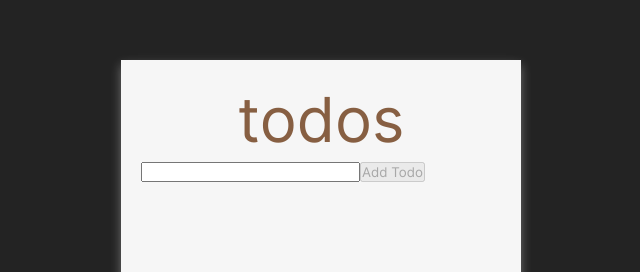
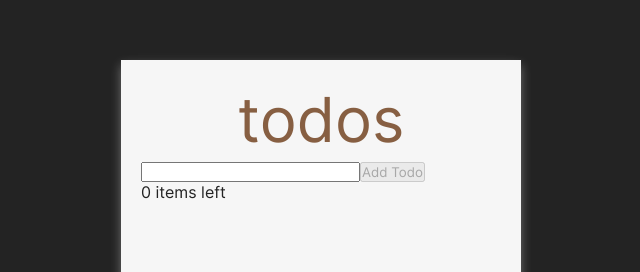
Before and after one commit to Andryuha-Nikolaev/todo-list, a React (Create React App) app: page / in a window 1280 px wide. Shown: the part 180-452 px from the top of the page, without its empty margins (319-959 px from the left). Built offline with nearby package versions, Linux system fonts and the light colour scheme.

Commit message:
#add #frontend - items left count

```diff
--- a/src/components/todo/TodoList/TodoList.tsx
+++ b/src/components/todo/TodoList/TodoList.tsx
@@ -1,4 +1,4 @@
-import React, { useState } from 'react';
+import React, { useState, useMemo } from 'react';
 
 import TodoForm from '../TodoForm/TodoForm';
 import TodoItem from '../TodoItem/TodoItem';
@@ -11,6 +11,13 @@ type Todo = {
 const TodoList = () => {
   const [todos, setTodos] = useState<Todo[]>([]);
 
+  const notCompletedTodos = useMemo(
+    () => todos.filter((item) => item.isCompleted === false),
+    [todos],
+  );
+
+  console.log(notCompletedTodos);
+
   const handleNewTodo = (todo: string) => {
     const trimTodo = todo.trim();
     if (trimTodo.length) {
@@ -18,7 +25,6 @@ const TodoList = () => {
     }
     // setTodos([...todos, { text: todo, isCompleted: false }]);
   };
-  console.log(todos);
 
   // Обработчик для пометки выполненного дела
   const toggleTodo = (index: number) => {
@@ -42,6 +48,9 @@ const TodoList = () => {
             <TodoItem key={`todo-item-${index}`} item={item} index={index} onClick={toggleTodo} />
           ))}
       </ul>
+      <div>
+        <div>{notCompletedTodos.length} items left</div>
+      </div>
     </div>
   );
 };
```
